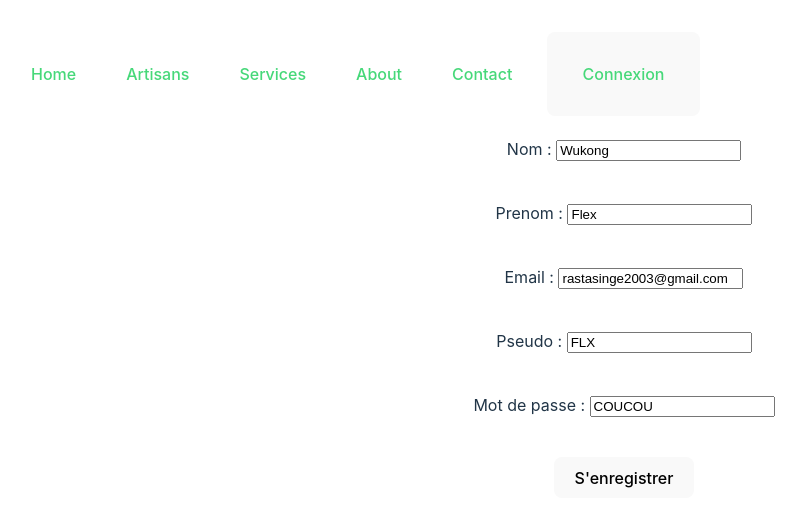
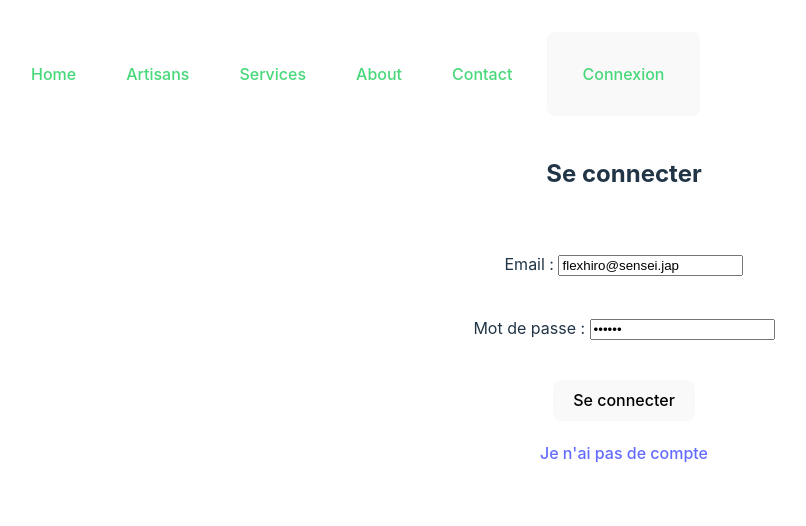
Before and after one commit to FLXwkg/StrapiReactVite, a React (Vite) app in the folder frontend/: page /authentication in a window 1280 px wide. Shown: the top 526 px of the page, without its empty margins (16-822 px from the left). Built offline with nearby package versions, Linux system fonts and the light colour scheme.

Commit message:
:art: : Redirection vers dashboard qd connexion

```diff
--- a/frontend/src/components/forms/RegisterForm.css
+++ b/frontend/src/components/forms/Form.css
@@ -5,5 +5,5 @@
   justify-content: center;
   padding: 20px;
   gap: 40px;
-  border: 1px solid white;
+
 }
--- /dev/null
+++ b/frontend/src/components/forms/LoginForm.jsx
@@ -0,0 +1,66 @@
+import { useEffect, useState } from "react";
+import Input from "./inputs/Input";
+import "./Form.css";
+import useLogin from "../../hooks/Auth";
+import Button from "./buttons/Button";
+import { useNavigate } from "react-router-dom";
+
+function LoginForm() {
+  const [formData, setFormData] = useState({
+    identifier: "flexhiro@sensei.jap",
+    password: "123456",
+  });
+  const navigate = useNavigate();
+  const { response, /*error, isLoading, */login } = useLogin();
+
+  useEffect(() => {
+    if(response && response.jwt){
+      navigate('/dashboard')
+    }
+  }, [response])
+
+  const handleSubmit = (event) => {
+    event.preventDefault();
+    login(formData);
+  };
+
+  const handleChange = (event) => {
+    setFormData({
+      ...formData,
+      [event.target.name]: event.target.value,
+    });
+  };
+
+  return (
+    <>
+      <form className="form-container">
+        <h2>Se connecter</h2>
+        <Input
+          name="identifier"
+          type="email"
+          label="Email : "
+          placeholder="Entrez votre Email"
+          value={formData.identifier}
+          onChange={handleChange}
+          //error={errors.email}
+          required
+        />
+        <Input
+          name="password"
+          type="password"
+          label="Mot de passe : "
+          placeholder="Entrez votre mot de passe"
+          value={formData.password}
+          onChange={handleChange}
+          //error={errors.email}
+          required
+        />
+        <Button type="submit" onClick={handleSubmit}>
+          Se connecter
+        </Button>
+      </form>
+    </>
+  );
+}
+
+export default LoginForm;
--- a/frontend/src/components/forms/RegisterForm.jsx
+++ b/frontend/src/components/forms/RegisterForm.jsx
@@ -1,7 +1,7 @@
 import { useState } from "react";
 import Button from "./buttons/Button";
 import Input from "./inputs/Input";
-import "./RegisterForm.css";
+import "./Form.css";
 import { validateRegisterForm } from "../../services/formAuthValidation";
 
 function RegisterForm() {
@@ -62,6 +62,7 @@ function RegisterForm() {
         required
       />
       <Input
+        type="email"
         name="email"
         label="Email : "
         placeholder="Entrez votre Email"
@@ -80,6 +81,7 @@ function RegisterForm() {
         required
       />
       <Input
+        type="password"
         name="password"
         label="Mot de passe : "
         placeholder="Entrez votre Prénom"
--- a/frontend/src/components/forms/inputs/Input.jsx
+++ b/frontend/src/components/forms/inputs/Input.jsx
@@ -1,11 +1,11 @@
 import { PropTypes } from "prop-types"
 
-function Input({ label, name, value, placeholder, onChange, error }){
+function Input({ label, type = "text", name, value, placeholder, onChange, error }){
     return(
         <>
             <label>
                 {label}
-                <input name={name} value={value} placeholder={placeholder} onChange={onChange}/>
+                <input type={type} name={name} value={value} placeholder={placeholder} onChange={onChange}/>
             </label>
             {
                 error && (<p className="error">{error}</p>)
@@ -16,6 +16,7 @@ function Input({ label, name, value, placeholder, onChange, error }){
 
 Input.propTypes = {
     label: PropTypes.string,
+    type: PropTypes.string,
     name: PropTypes.string,
     value: PropTypes.string,
     onChange: PropTypes.func,
--- /dev/null
+++ b/frontend/src/hooks/Auth.js
@@ -0,0 +1,33 @@
+import { useCallback, useState } from "react";
+
+const useLogin = () => {
+  const [response, setResponse] = useState();
+  const [error, setError] = useState();
+  const [isLoading, setIsLoading] = useState(false);
+
+  const login = useCallback(async ({identifier, password}) => {
+    try {
+      setIsLoading(true)
+      const _response = await fetch('http://localhost:1337/api/auth/local',{
+        method: "POST",
+        headers: {
+          'Content-Type': 'application/json',
+          'Accept': 'application/json'
+        },
+        body: JSON.stringify({identifier, password})
+      })
+      const _responseJson = await _response.json()
+      if(_responseJson){
+        localStorage.setItem('AUTH', JSON.stringify(_responseJson))
+      }
+      setResponse(_responseJson)
+      setIsLoading(false)
+    } catch (error) {
+      console.error(error)
+      setError(error)
+      setIsLoading(false)
+    }
+  }, [])
+  return {response, error, isLoading, login}
+}
+export default useLogin
--- /dev/null
+++ b/frontend/src/navigation/PrivateRouteMiddleware.jsx
@@ -0,0 +1,16 @@
+import { Navigate, Outlet } from "react-router-dom";
+
+function PrivateRoutes() {
+    const authString = localStorage.getItem('AUTH')
+    const AUTH = JSON.parse(authString)
+    const token = AUTH ?.jwt
+    return (
+        <>
+            {
+                token ? <Outlet/> : <Navigate to='/authentication' />
+            }
+        </>
+     );
+}
+
+export default PrivateRoutes;
--- a/frontend/src/navigation/Router.jsx
+++ b/frontend/src/navigation/Router.jsx
@@ -6,6 +6,8 @@ import Artisans from '../pages/Artisans'
 import Home from '../pages/Home'
 import Artisan from '../pages/Artisan'
 import Auth from '../pages/Auth'
+import PrivateRoutes from './PrivateRouteMiddleware'
+import Dashboard from '../pages/protected/Dashboard'
 function Router (){
     return (
         <BrowserRouter>
@@ -19,6 +21,9 @@ function Router (){
                 <Route path='about' element={<About/>}/>
                 <Route path='contact' element={<Contact/>}/>
                 <Route path='services' element={<Services/>}/>
+                <Route path='dashboard' element={<PrivateRoutes />}>
+                    <Route index element={<Dashboard />}/>
+                </Route>
             </Routes>
         </BrowserRouter>
     )
--- a/frontend/src/pages/Auth.jsx
+++ b/frontend/src/pages/Auth.jsx
@@ -1,9 +1,27 @@
+import { useEffect, useState } from "react";
 import RegisterForm from "../components/forms/RegisterForm";
+import LoginForm from "../components/forms/LoginForm";
+import { useNavigate } from "react-router-dom";
 
 function Auth() {
-    return (
-        <RegisterForm />
-     );
+  const [isRegister, setIsRegister] = useState(false);
+  const navigate = useNavigate();
+
+  useEffect(() => {
+    const authString = localStorage.getItem("AUTH");
+    const AUTH = JSON.parse(authString);
+    const token = AUTH?.jwt;
+    if (token) navigate("/dashboard");
+  }, []);
+
+  return (
+    <>
+      {isRegister ? <RegisterForm /> : <LoginForm />}
+      <a onClick={() => setIsRegister(!isRegister)}>
+        {!isRegister ? "Je n'ai pas de compte" : "J'ai déja un compte"}
+      </a>
+    </>
+  );
 }
 
 export default Auth;
--- /dev/null
+++ b/frontend/src/pages/protected/Dashboard.jsx
@@ -0,0 +1,9 @@
+function Dashboard() {
+  return (
+    <>
+      <h2>Dashboard</h2>
+    </>
+  );
+}
+
+export default Dashboard;
```
Also changed, not shown: frontend/src/components/forms/buttons/Button.jsx (+10 -12 lines), 1 other file (tests, documents, lock files or other folders).
